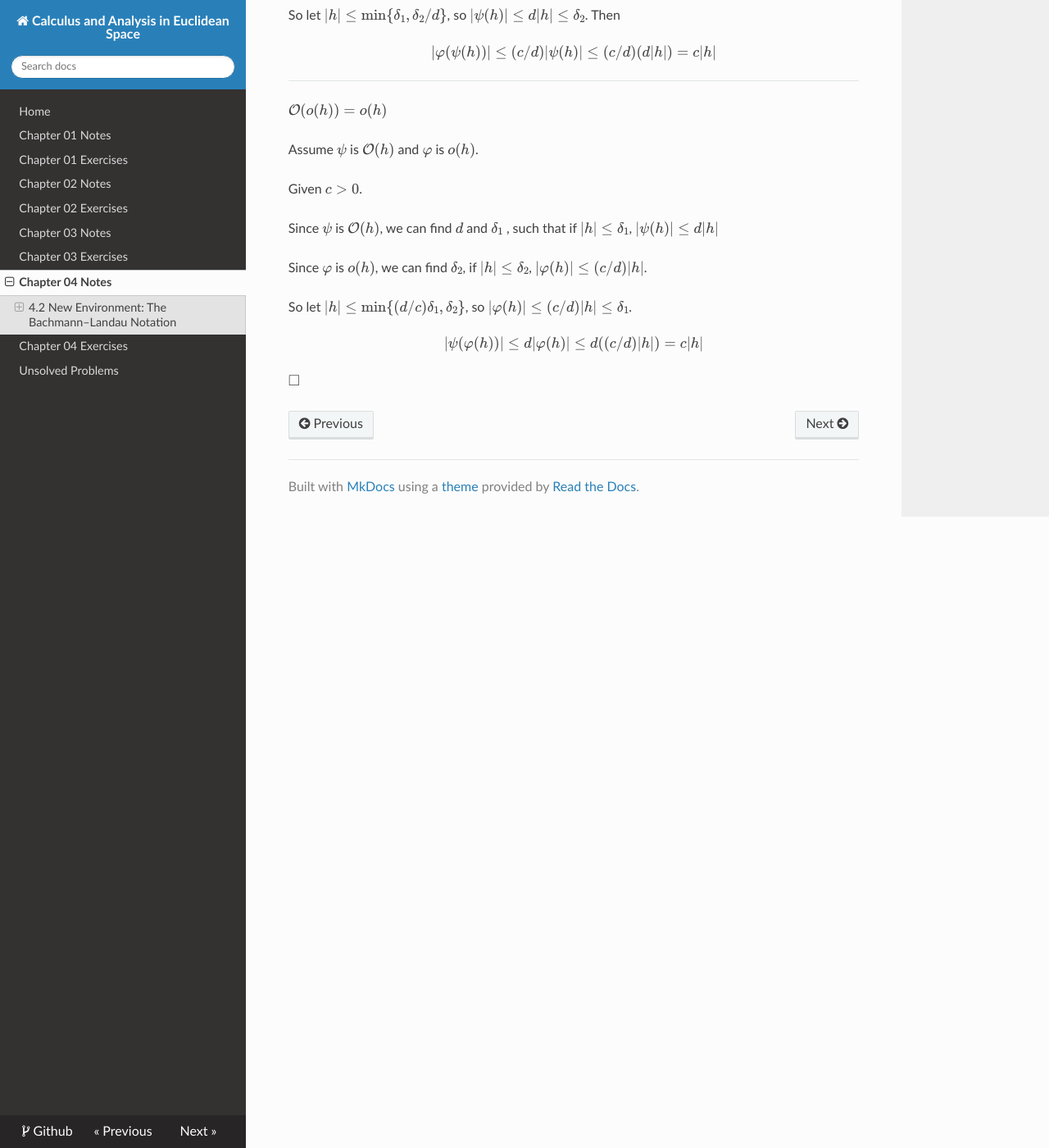
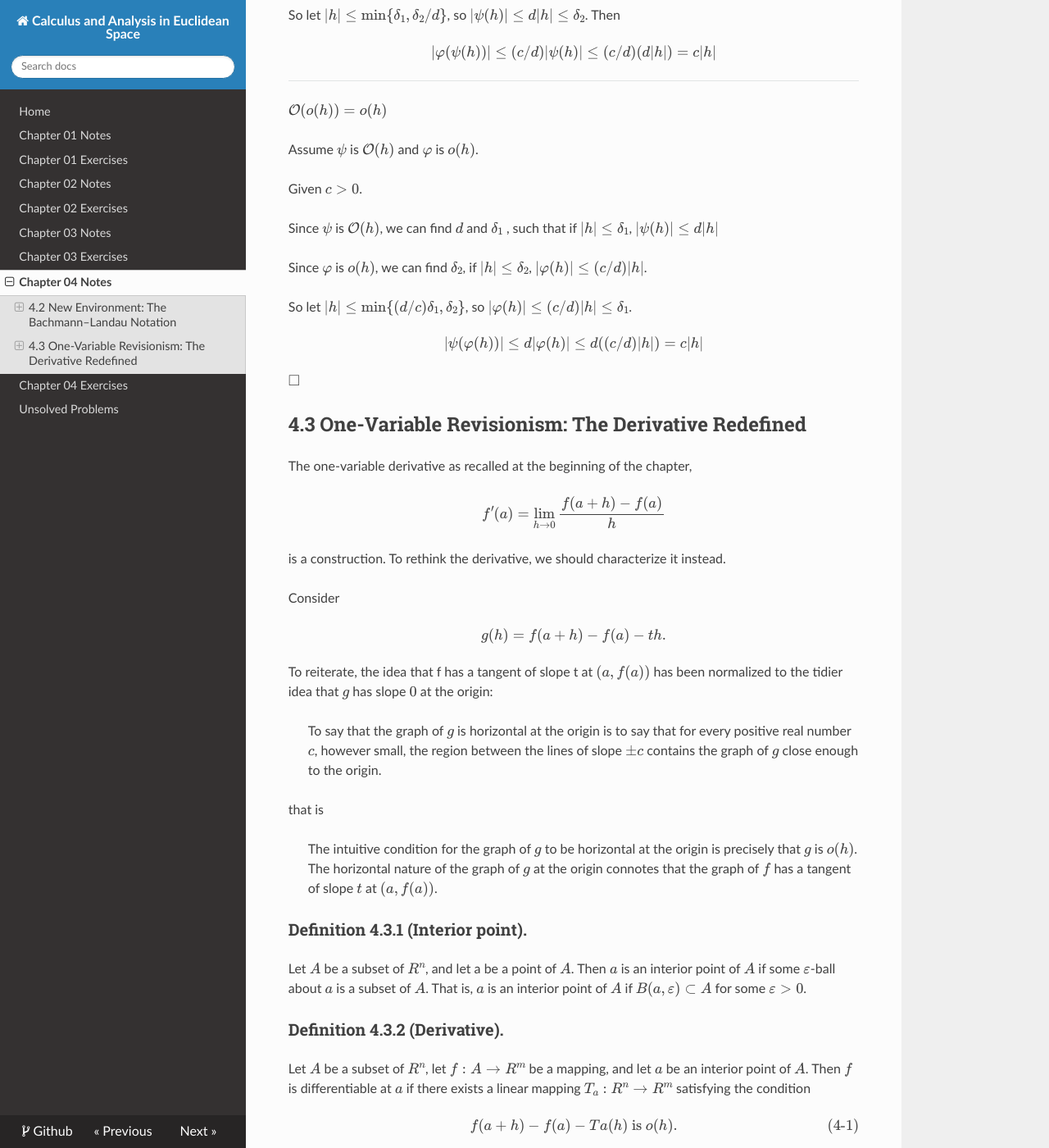
Before and after one commit to eroicaleo/shurman-calculus-euclidean-space, an MkDocs documentation site: the page built from docs/ch04notes.md, in a window 1280 px wide and 1400 px high, scrolled down 4559 px. Shown: the whole window at 82% size. Built offline with MkDocs 1.6.1, drawn with Linux system fonts in a browser that asks for light colours; nearby versions of some CDN libraries; formulas are drawn with MathJax 3; some of the changed text lies outside the part shown.

Commit message:
updates ch04notes

```diff
--- a/docs/ch04notes.md
+++ b/docs/ch04notes.md
@@ -262,3 +262,107 @@ $$
 $$
 
 $\square$
+
+## 4.3 One-Variable Revisionism: The Derivative Redefined
+
+The one-variable derivative as recalled at the beginning of the chapter,
+
+$$
+f'(a) = \lim \limits_{h \to 0}
+\frac{
+f(a+h) - f(a)
+}{h}
+$$
+
+is a construction. To rethink the derivative,
+we should characterize it instead.
+
+Consider
+
+$$
+g(h) = f(a+h)−f(a)−th.
+$$
+
+To reiterate, the idea
+that f has a tangent of slope t at $(a,f(a))$ has been normalized to
+the tidier idea that $g$ has slope $0$ at the origin:
+
+> To say that the graph of $g$ is horizontal at the origin is to say that for
+> every positive real number $c$, however small, the region between the
+> lines of slope $±c$ contains the graph of $g$ close enough to the origin.
+
+that is
+
+> The intuitive condition for the graph of $g$ to be horizontal at the origin
+> is precisely that $g$ is $o(h)$.
+> The horizontal nature of the graph of $g$ at the
+> origin connotes that the graph of $f$ has a tangent of slope $t$ at
+> $(a,f(a))$.
+
+### Definition 4.3.1 (Interior point).
+
+Let $A$ be a subset of $R^n$, and let a be
+a point of $A$. Then $a$ is an interior point of $A$ if some $ε$-ball about
+$a$ is a subset of $A$.
+That is, $a$ is an interior point of $A$ if $B(a,ε) ⊂ A$ for some $ε > 0$.
+
+### Definition 4.3.2 (Derivative).
+
+Let $A$ be a subset of $R^n$, let $f : A → R^m$
+be a mapping, and let $a$ be an interior point of $A$. Then $f$ is
+diﬀerentiable at $a$ if there exists a linear mapping $T_a : R^n → R^m$
+satisfying the condition
+
+$$
+\tag{4-1}
+f(a+h)−f(a)−Ta(h) \text{ is } o(h).
+$$
+
+This $T_a$ is called the derivative of $f$ at $a$,
+written $Df_a$ or $(Df)_a$. When $f$
+is diﬀerentiable at $a$, the matrix of the linear mapping $Df_a$
+is written $f'(a)$
+and is called the Jacobian matrix of $f$ at $a$.
+
+### Proposition 4.3.3 (Uniqueness of the derivative).
+
+Let $f : A → R^m$
+(where $A ⊂ R^n$) be diﬀerentiable at $a$.
+Then there is only one linear mapping satisfying the definition of $Df_a$.
+
+**Proof**:
+
+Assume we have $T, \tilde{T}$,
+
+$$
+\begin{align*}
+f(a+h) - f(a) - T(h) &= o(h) \\
+f(a+h) - f(a) - \tilde{T}(h) &= o(h) \\
+& \Rightarrow \\
+T(h) - \tilde{T}(h) &= o(h) \\
+& \Rightarrow \\
+(T - \tilde{T})(h) &= o(h)
+\end{align*}
+$$
+
+Since the only linear $o(h)$ mapping is $0$ mapping, then $T = \tilde{T}$.
+
+$\square$
+
+### Proposition 4.3.4.
+
+If $f$ is diﬀerentiable at $a$ then $f$ is continuous at $a$.
+
+**Proof**:
+
+$$
+\begin{align*}
+f(a+h)−f(a) \\
+&= f(a+h)−f(a)−T_a(h)+T_a(h) \\
+&= o(h)+O(h) \\
+&= O(h) \\
+&= o(1).
+\end{align*}
+$$
+
+$\square$
```
